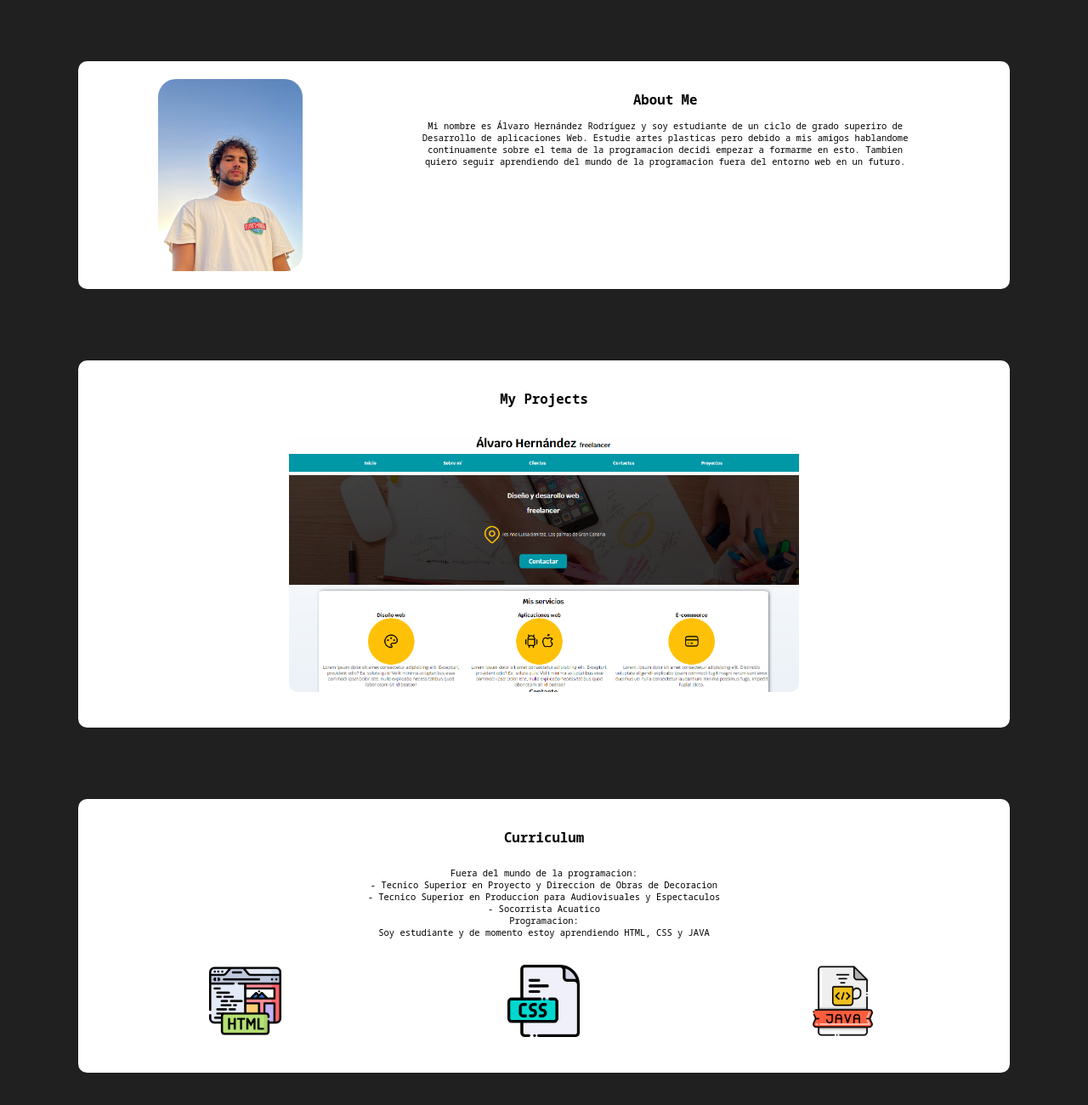
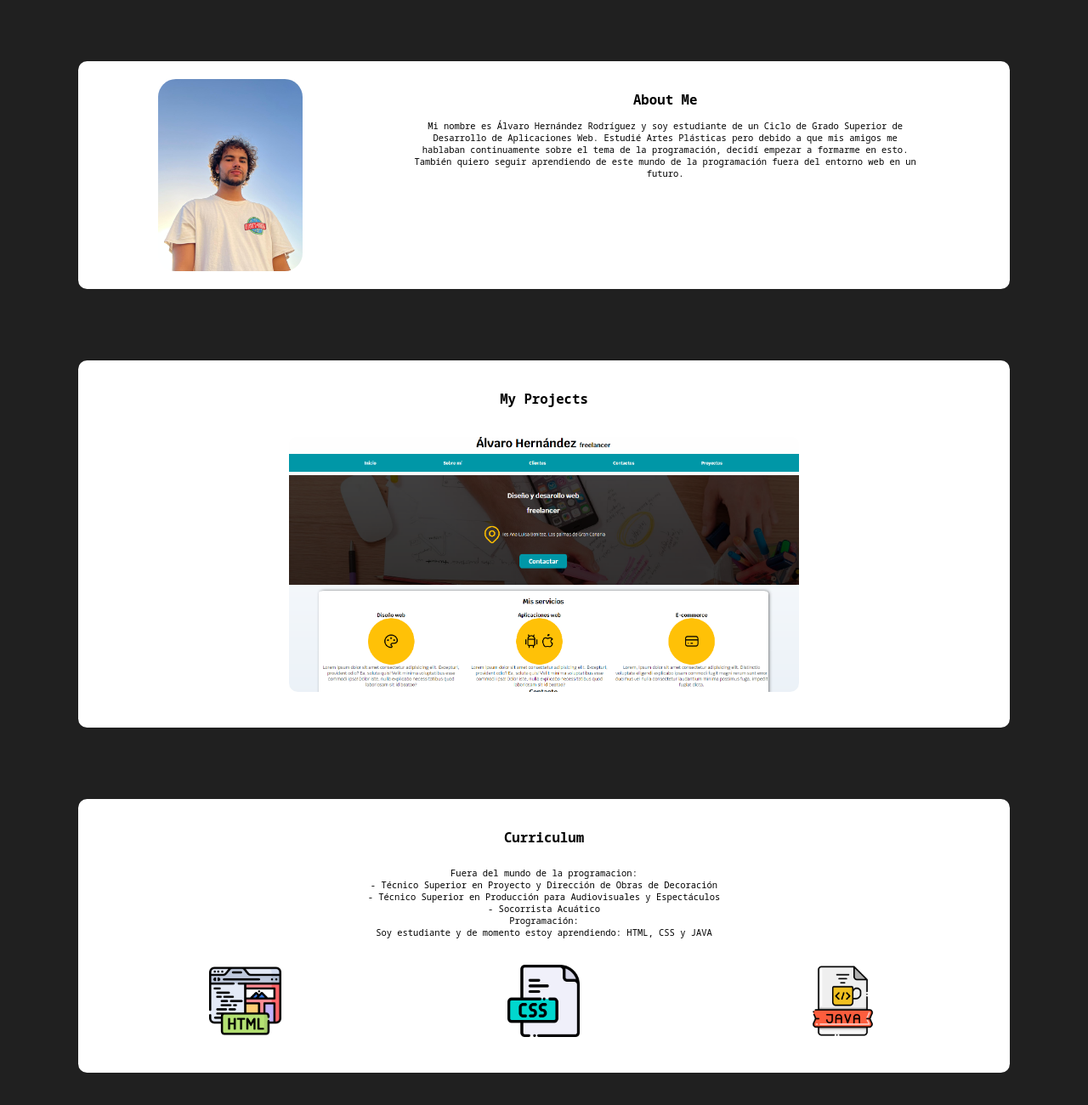
Before and after one commit to alhernandr/MiPortfolio, a plain HTML site: page index.html in a window 1280 px wide. Shown: the part 228-1528 px from the top of the page at 85% size. Drawn offline with Linux system fonts and the light colour scheme; a web font is replaced by a local one.

Commit message:
thirdcommit

```diff
--- a/css/styles.css
+++ b/css/styles.css
@@ -71,7 +71,6 @@ body {
     margin-left: rem;
     margin: 2rem;
     height: 85px;
-
 }
 
 .social {
--- a/index.html
+++ b/index.html
@@ -6,7 +6,7 @@
     <link rel="preconnect" href="https://fonts.googleapis.com">
     <link rel="preconnect" href="https://fonts.gstatic.com" crossorigin>
     <link href="https://fonts.googleapis.com/css2?family=Fragment+Mono:ital@0;1&family=Krub:wght@400;700&family=Noto+Sans+Mono:wght@900&display=swap" rel="stylesheet">
-    <title>Diseñador Freelance</title>
+    <title>Mi Portfolio</title>
     <link rel="preload" href="css/styles.css" as="style">
     <link rel="stylesheet" href="css/styles.css">
 </head>
@@ -33,10 +33,9 @@
         <section id="Aboutme" class="section2">
             <h2>About Me</h2>
             <!--About me-->
-            <p> Mi nombre es Álvaro Hernández Rodríguez y soy estudiante de un ciclo de grado superiro de Desarrollo de aplicaciones Web.
-                Estudie artes plasticas pero debido a mis amigos hablandome continuamente sobre el tema de la programacion decidi empezar a formarme en esto.
-                Tambien quiero seguir aprendiendo del mundo de la programacion fuera del entorno web en un futuro.
-
+            <p> Mi nombre es Álvaro Hernández Rodríguez y soy estudiante de un Ciclo de Grado Superior de Desarrollo de Aplicaciones Web.
+                Estudié Artes Plásticas pero debido a que mis amigos me hablaban continuamente sobre el tema de la programación, decidí empezar a formarme en esto.
+                También quiero seguir aprendiendo de este mundo de la programación fuera del entorno web en un futuro.
             </p>
         </section>
     </div>
@@ -64,12 +63,12 @@
     <div class="textpage orden2">
         <!--Curriculum-->
         <p> Fuera del mundo de la programacion: <br>
-                - Tecnico Superior en Proyecto y Direccion de Obras de Decoracion <br>
-                - Tecnico Superior en Produccion para Audiovisuales y Espectaculos <br>
-                - Socorrista Acuatico<br>
+                - Técnico Superior en Proyecto y Dirección de Obras de Decoración <br>
+                - Técnico Superior en Producción para Audiovisuales y Espectáculos <br>
+                - Socorrista Acuático<br>
 
-            Programacion: <br>
-                Soy estudiante y de momento estoy aprendiendo HTML, CSS y JAVA
+            Programación: <br>
+                Soy estudiante y de momento estoy aprendiendo: HTML, CSS y JAVA
 
         </p>
         <div class="iconos">
```
